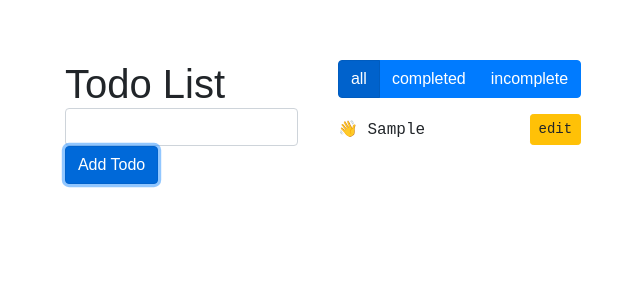
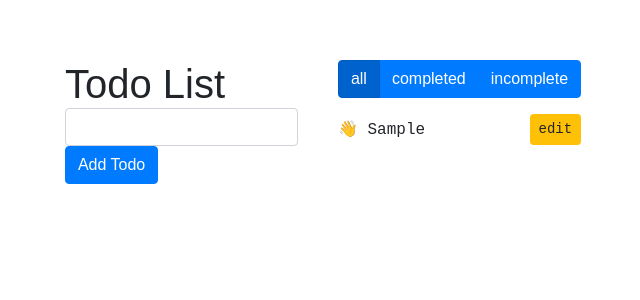
Before and after one commit to drozddamian/todo, a React (Create React App) app: page / in a window 1280 px wide. Both pictures are taken after typing "Sample" into the empty fields and a click on the button "Add Todo". Shown: the top 300 px of the page, without its empty margins (317-957 px from the left). Built offline with nearby package versions, Linux system fonts and the light colour scheme.

Commit message:
+ Add types for events

```diff
--- a/src/components/AddTodo.tsx
+++ b/src/components/AddTodo.tsx
@@ -1,12 +1,13 @@
 import React, { useState, ChangeEvent } from "react";
 import styled from "styled-components";
 import { Button, Input } from 'reactstrap';
-import { useDispatch } from "react-redux";
+import { useDispatch, useSelector } from "react-redux";
 import { addTodoWithTimeout } from "../redux/actions";
 
 const AddTodo = () => {
   const dispatch = useDispatch()
   const [todo, setTodo] = useState<string>('')
+  const { isLoading } = useSelector(state => state.todos)
 
   const updateInput = (event: ChangeEvent<HTMLInputElement>) => {
     const { value } = event.target
@@ -25,7 +26,12 @@
         onChange={updateInput}
         value={todo}
       />
-      <Button color="primary" onClick={handleAddTodo}>
+
+      <Button
+        color="primary"
+        disabled={isLoading}
+        onClick={handleAddTodo}
+      >
         Add Todo
       </Button>
     </div>
--- a/src/components/Todo.tsx
+++ b/src/components/Todo.tsx
@@ -1,4 +1,4 @@
-import React, { useState } from "react";
+import React, { ChangeEvent, useState } from "react";
 import styled, { css } from "styled-components";
 import { useDispatch } from "react-redux";
 import { toggleTodo, modifyTodoContent } from "../redux/actions";
@@ -31,7 +31,7 @@
     dispatch(toggleTodo(todoId))
   }
 
-  const handleEditClick = (event) => {
+  const handleEditClick = (event: MouseEvent) => {
     event.stopPropagation()
 
     if (!isEditingTodo) {
@@ -42,7 +42,7 @@
     setIsEditingTodo(false)
   }
 
-  const handleTodoContentChange = (event) => {
+  const handleTodoContentChange = (event: ChangeEvent<HTMLInputElement>) => {
     const { value } = event.target
     setTodoContent(value)
   }
```
